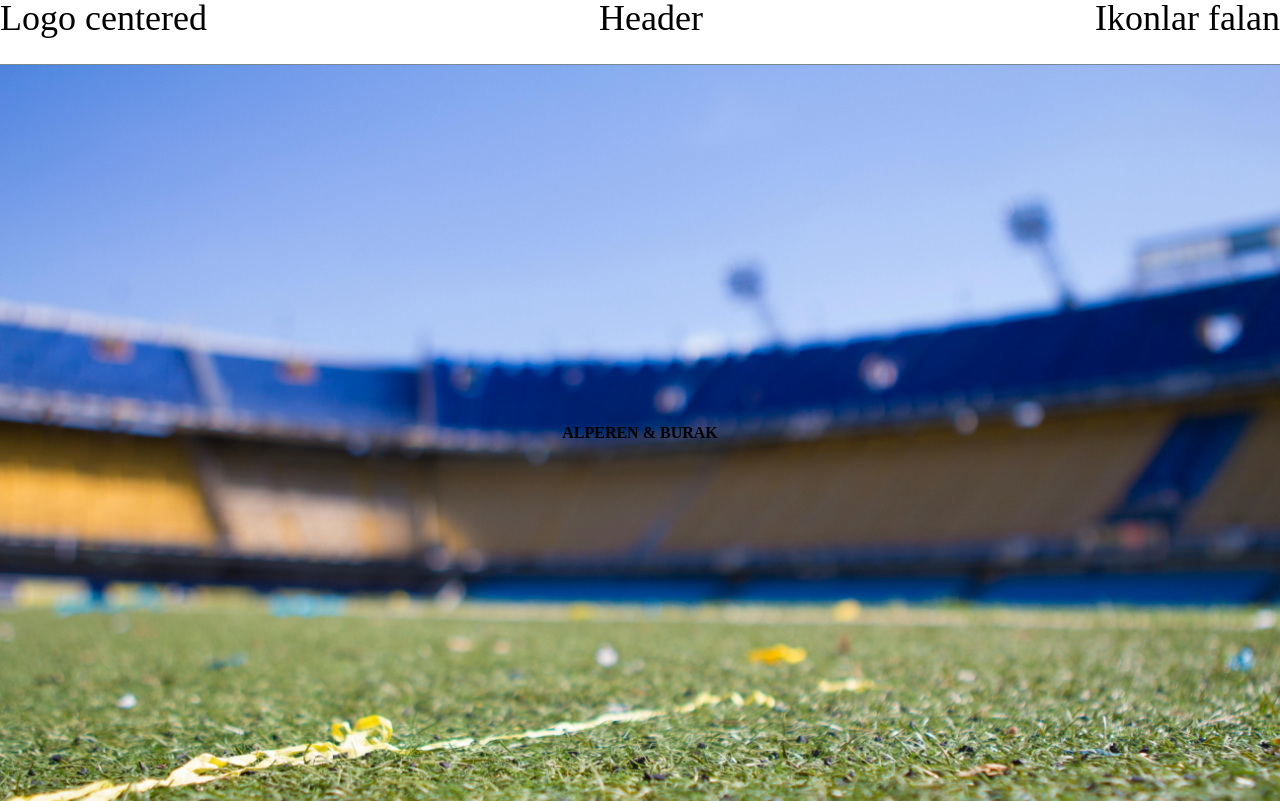
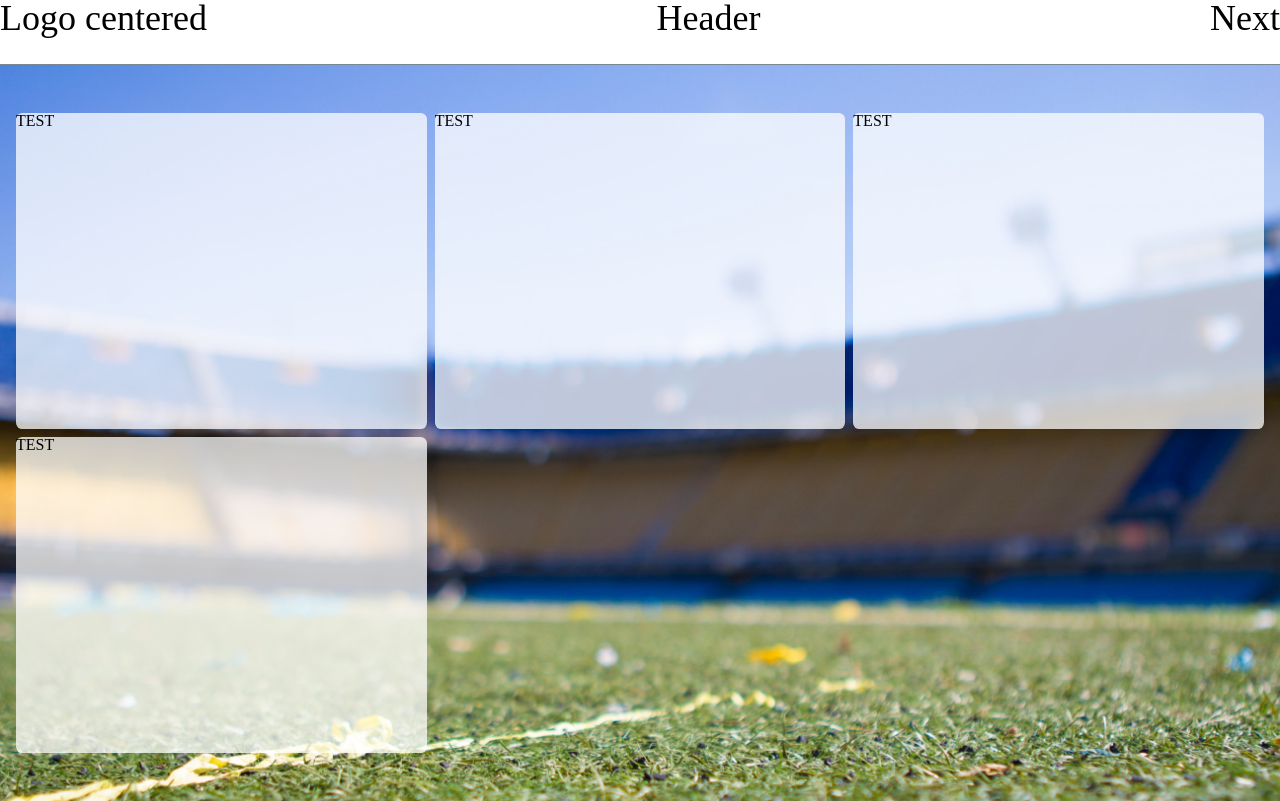
Before and after one commit to alper6161/football-destiny, a Next.js app: page / in a window 1280 px wide. Built offline with nearby package versions, Linux system fonts and the light colour scheme; no server answers; the database is empty.

Commit message:
css changes

```diff
--- a/src/app/globals.css
+++ b/src/app/globals.css
@@ -72,9 +72,12 @@ body {
 }
 
 .widget {
-    background: white;
-    border-radius: 3rem;
+    background: rgb(255, 255, 255, 75%);
+    border-radius: .4rem;
+    flex: 1;
+    height: 100%;
 }
+
 .page {
     display: flex;
     flex: 1;
--- a/src/app/page.js
+++ b/src/app/page.js
@@ -1,10 +1,21 @@
 export default async function Home() {
 
   return (
-      <main style={{height: `calc(100vh - 4rem)`, flexDirection: 'column'}} className="centered">
-        <div style={{fontWeight: 'bold'}}>
-          ALPEREN & BURAK
-        </div>
+      <main style={{}} className="centered page">
+          <div style={{display: 'grid', gridTemplateColumns: 'auto auto auto', height: '100%', flex: 1, columnGap: '.5rem', rowGap: '.5rem', padding: '0 1rem'}}>
+              <div className="widget">
+                  TEST
+              </div>
+              <div className="widget">
+                  TEST
+              </div>
+              <div className="widget">
+                  TEST
+              </div>
+              <div className="widget">
+                  TEST
+              </div>
+          </div>
       </main>
   );
 }
--- a/src/app/score/page.js
+++ b/src/app/score/page.js
@@ -4,10 +4,10 @@ import Results from '../../components/Results'
 const Score = ({currentWeekFixture, weekResults, week}) => {
     return (
         <div className="page centered">
-            <div className="flex-1 widget centered">
+            <div className="widget centered" style={{margin: '.5rem 1rem'}}>
                 <Results currentWeekFixture={currentWeekFixture} weekResults={weekResults} week={1}/>
             </div>
-            <div className="flex-1 widget centered">
+            <div className="widget centered" style={{margin: '.5rem 1rem'}}>
                 League Table
             </div>
         </div>
--- a/src/components/Header.js
+++ b/src/components/Header.js
@@ -9,7 +9,7 @@ const Header = ({children}) => {
                 Header
             </div>
             <div>
-                Ikonlar falan
+                Next
             </div>
         </div>
     )
```
